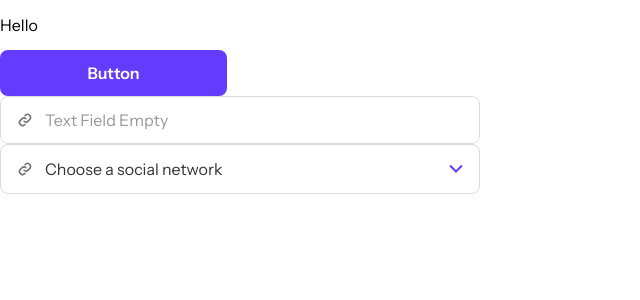
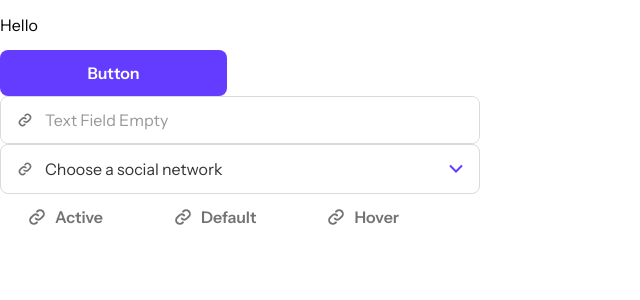
Before and after one commit to MedusCode/link-sharing-app, a React (Create React App) app: page / in a window 1280 px wide. Shown: the top 300 px of the page, without its empty margins (0-640 px from the left). Built offline with nearby package versions, Linux system fonts and the light colour scheme.

Commit message:
add: tabs component | refactor: select component types

```diff
--- a/src/components/app/app.tsx
+++ b/src/components/app/app.tsx
@@ -1,4 +1,4 @@
-import React from 'react';
+import React, { FC } from 'react';
 import styles from './app.module.css';
 import Button from '../button/button';
 import TextInput from '../text-input/text-input';
@@ -6,8 +6,10 @@ import linkIcon from '../../assets/images/icon-link.svg';
 import Select from '../select/select';
 import SocialNetworksDropdownValues from '../../constants/social-networks-dropdown-values';
 import { ReactComponent as LinkIcon } from "../../assets/images/icon-link.svg";
+import Tabs from '../tabs/tabs';
+import tabsValues from '../../constants/tabs';
 
-function App() {
+const App:FC = () => {
 
   return (
     <div>
@@ -20,6 +22,7 @@ function App() {
         placeholder={'Choose a social network'}
         Icon={LinkIcon}
       />
+      <Tabs values={tabsValues}/>
     </div>
   );
 }
--- a/src/components/select/select.tsx
+++ b/src/components/select/select.tsx
@@ -1,11 +1,11 @@
-import { FC, useState, ChangeEvent, SVGProps, MouseEvent } from 'react';
+import { FC, useState, ChangeEvent, SVGProps, MouseEvent, ReactNode } from 'react';
 import styles from './select.module.css';
 import { nanoid } from 'nanoid';
-import { IDropdownValue, TDropdownValues } from '../../types/dropdown-values';
+import IDropdownProps from '../../types/dropdown-props';
 import { ReactComponent as ArrowIcon } from "../../assets/images/icon-chevron-down.svg";
 
 interface ISelectProps {
-  values: TDropdownValues;
+  values: IDropdownProps[];
   name: string;
   placeholder?: string;
   Icon?: FC<SVGProps<SVGSVGElement>>;
@@ -18,7 +18,7 @@ const Select: FC<ISelectProps> = ({
   Icon
 }) => {
   const listId = nanoid();
-  const [ selection, setSelection ] = useState<IDropdownValue | null>(null);
+  const [ selection, setSelection ] = useState<IDropdownProps | null>(null);
   const [ isOpened, setIsOpened ] = useState<boolean>(false);
 
   const toggleDropdown = (evt: MouseEvent<HTMLButtonElement>) => {
@@ -42,7 +42,7 @@ const Select: FC<ISelectProps> = ({
     }
   }
 
-  const generateListItems = () => {
+  const generateListItems = (): ReactNode => {
     return values.map((value => {
       const Icon = value.icon;
       const id = nanoid();
--- /dev/null
+++ b/src/components/tabs/tabs.module.css
@@ -0,0 +1,43 @@
+.tabsContainer {
+  display: flex;
+  gap: 16px;
+  width: fit-content;
+}
+
+.tab {
+  display: flex;
+  align-items: center;
+  gap: 8px;
+  border: none;
+  cursor: pointer;
+  padding: 11px 27px;
+  border-radius: 8px;
+  background-color: transparent;
+  color: #737373;
+  font-size: 16px;
+  font-weight: 600;
+  line-height: 150%;
+  transition: color 0.2s ease-in-out, background-color 0.1s ease-in-out;
+}
+
+.icon {
+  width: 20px;
+  height: 20px;
+  transition: 0.2s ease-in-out;
+}
+
+.tab:hover {
+  color: #633CFF;
+}
+
+.tab .icon path {
+  transition: 0.2s ease-in-out;
+}
+
+.tab:hover .icon path {
+  fill: #633CFF;
+}
+
+.tab:active {
+  background-color: #EFEBFF;
+}
--- /dev/null
+++ b/src/components/tabs/tabs.tsx
@@ -0,0 +1,31 @@
+import { FC, ReactNode } from 'react';
+import styles from './tabs.module.css';
+import ITabProps from '../../types/tabs-props';
+import { nanoid } from 'nanoid';
+
+interface ITabsProps {
+  values: ITabProps[];
+}
+
+const Tabs: FC<ITabsProps> = ({ values }) => {
+
+
+  const generateTabsList = (): ReactNode => {
+    return values.map(tab => {
+      return (
+        <button className={styles.tab} key={nanoid()}>
+          {tab.icon ? <tab.icon className={styles.icon} /> : ''}
+          {tab.text}
+        </button>
+      )
+    })
+  }
+
+  return (
+    <div className={styles.tabsContainer}>
+      {generateTabsList()}
+    </div>
+  );
+}
+
+export default Tabs;
--- a/src/constants/social-networks-dropdown-values.ts
+++ b/src/constants/social-networks-dropdown-values.ts
@@ -1,4 +1,4 @@
-import { TDropdownValues } from '../types/dropdown-values';
+import IDropdownProps from '../types/dropdown-props';
 import { ReactComponent as GitHubIcon } from '../assets/images/icon-github.svg';
 import { ReactComponent as TwitterIcon } from '../assets/images/icon-twitter.svg';
 import { ReactComponent as LinkedInIcon } from '../assets/images/icon-linkedin.svg';
@@ -15,7 +15,7 @@ import { ReactComponent as StackOverflowIcon } from '../assets/images/icon-stack
 import { ReactComponent as FrontendMentorIcon } from '../assets/images/icon-frontend-mentor.svg';
 
 
-const socialNetworksDropdown: TDropdownValues = [
+const socialNetworksDropdown: IDropdownProps[] = [
   {
     text: 'GitHub',
     value: 'github',
--- /dev/null
+++ b/src/constants/tabs.ts
@@ -0,0 +1,19 @@
+import ITabProps from '../types/tabs-props';
+import { ReactComponent as LinkIcon } from "../assets/images/icon-link.svg";
+
+const tabsValues: ITabProps[] = [
+  {
+    text: 'Active',
+    icon: LinkIcon,
+  },
+  {
+    text: 'Default',
+    icon: LinkIcon,
+  },
+  {
+    text: 'Hover',
+    icon: LinkIcon,
+  }
+]
+
+export default tabsValues;
--- /dev/null
+++ b/src/types/dropdown-props.ts
@@ -0,0 +1,9 @@
+import { FC, SVGProps } from 'react';
+
+interface IDropdownProps {
+  text: string;
+  value: string;
+  icon?: FC<SVGProps<SVGSVGElement>>
+}
+
+export default IDropdownProps;
--- /dev/null
+++ b/src/types/tabs-props.ts
@@ -0,0 +1,8 @@
+import { FC, SVGProps } from 'react';
+
+interface ITabProps {
+  text: string;
+  icon?: FC<SVGProps<SVGSVGElement>>;
+}
+
+export default ITabProps
```
Also changed, not shown: src/types/dropdown-values.ts (deleted, +0 -11 lines).
